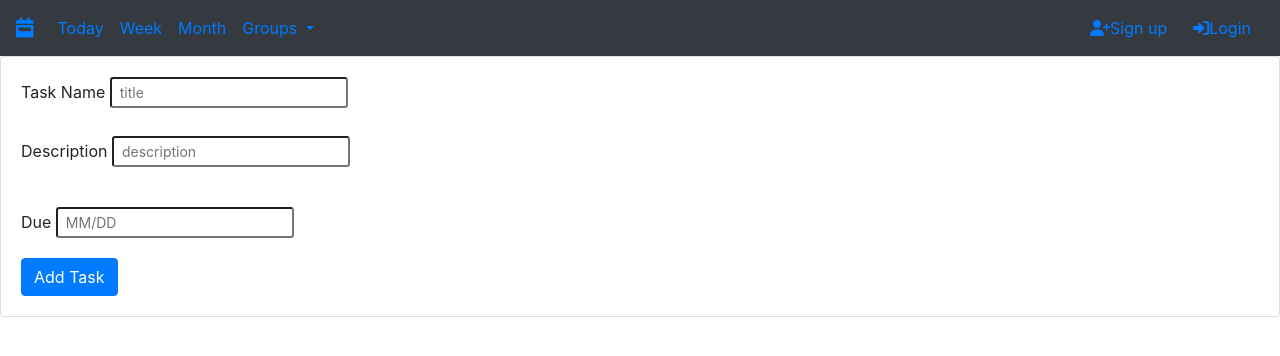
After one commit to YifanWang0/softdev_p02, a Flask app: page /day in a window 1280 px wide. The commit adds this page. Shown: the top 356 px of the page. Run offline with Flask 2, Linux system fonts and the light colour scheme; some libraries are stand-ins or nearby versions.

Commit message:
add routes and templates

```diff
--- a/app/app.py
+++ b/app/app.py
@@ -94,6 +94,26 @@ def logout():
     flash('Logged out successfully!', 'success')
     return redirect(url_for('index'))
 
+@app.route('/day')
+def day():
+    return render_template('day.html')
+
+@app.route('/week')
+def week():
+    return render_template('week.html')
+
+@app.route('/month')
+def month():
+    return render_template('month.html')
+
+@app.route('/search')
+def search():
+    return render_template('search.html')
+
+@app.route('/requests')
+def requests():
+    return render_template('requests.html')
+
 
 if __name__ == "__main__":
     app.debug = True
--- a/app/templates/base.html
+++ b/app/templates/base.html
@@ -14,9 +14,70 @@
 
     <link rel="stylesheet" href="https://stackpath.bootstrapcdn.com/bootstrap/4.3.1/css/bootstrap.min.css" integrity="sha384-ggOyR0iXCbMQv3Xipma34MD+dH/1fQ784/j6cY/iJTQUOhcWr7x9JvoRxT2MZw1T" crossorigin="anonymous">
 
+    <link rel="stylesheet" href="https://stackpath.bootstrapcdn.com/bootstrap/4.3.1/css/bootstrap.min.css"
+        integrity="sha384-ggOyR0iXCbMQv3Xipma34MD+dH/1fQ784/j6cY/iJTQUOhcWr7x9JvoRxT2MZw1T" crossorigin="anonymous">
+    <link rel="stylesheet" type="text/css" href="../static/css/style.css">
+
+    <script type="text/javascript"
+        src="https://cdnjs.cloudflare.com/ajax/libs/bootstrap-datepicker/1.4.1/js/bootstrap-datepicker.min.js"></script>
+    <script src="https://code.jquery.com/jquery-3.3.1.slim.min.js"
+        integrity="sha384-q8i/X+965DzO0rT7abK41JStQIAqVgRVzpbzo5smXKp4YfRvH+8abtTE1Pi6jizo"
+        crossorigin="anonymous"></script>
+    <script src="https://cdnjs.cloudflare.com/ajax/libs/popper.js/1.14.7/umd/popper.min.js"
+        integrity="sha384-UO2eT0CpHqdSJQ6hJty5KVphtPhzWj9WO1clHTMGa3JDZwrnQq4sF86dIHNDz0W1"
+        crossorigin="anonymous"></script>
+    <script src="https://stackpath.bootstrapcdn.com/bootstrap/4.3.1/js/bootstrap.min.js"
+        integrity="sha384-JjSmVgyd0p3pXB1rRibZUAYoIIy6OrQ6VrjIEaFf/nJGzIxFDsf4x0xIM+B07jRM"
+        crossorigin="anonymous"></script>
+    <script src="https://kit.fontawesome.com/0691185925.js" crossorigin="anonymous"></script>
+</head>
+<body>
+        <nav class="navbar navbar-expand-sm bg-dark">
+            <div class="navbar-header">
+                <a class="navbar-brand" href="/"><i class="fas fa-calendar-week"></i></a>
+            </div>
+            <ul class="navbar-nav mr-auto">
+                <li class="nav-item">
+                    <a class="nav-link" href="{{ url_for('day') }}">Today</a>
+                </li>
+                <li class="nav-item">
+                    <a class="nav-link" href="{{ url_for('week') }}">Week</a>
+                </li>
+                <li class="nav-item">
+                    <a class="nav-link" href="{{ url_for('month') }}">Month</a>
+                </li>
+                <li class="nav-item dropdown">
+                    <a class="nav-link dropdown-toggle" href="#" id="navbardrop" data-toggle="dropdown">
+                        Groups
+                    </a>
+                    <div class="dropdown-menu bg-dark">
+                        <a class="dropdown-item" href="{{ url_for('search') }}">Search</a>
+                        <a class="dropdown-item" href="{{ url_for('requests')}}">Requests</a>
+                    </div>
+                </li>
+                </li>
+            </ul>
+            <div class="nav navbar-nav ml-auto">
+                {% if 'user_id' not in  session %}
+                <li><a href="{{ url_for('register') }}"> <button class="btn btn-link"><i
+                                class="fas fa-user-plus"></i>Sign up</button></a></li>
+                <li><a href="{{ url_for('login') }}"> <button class="btn btn-link"><i
+                                class="fas fa-sign-in-alt"></i>Login</button></a></li>
+                {% else %}
+                <li class="navbar-text mr-4">
+                    {% if current_user is not none %}
+                    Currently logged in as: {{ current_user.username }}
+                    {% endif %}
+                </li>
+                <li><a href="{{ url_for('logout') }}"> <button class="btn btn-link btn-outline-warning"><i
+                                class="fas fa-sign-out-alt"></i>Log out</button></a></li>
+                {% endif %}
+            </div>
+        </nav>
     {% block content %}
 
     {% endblock content %}
-</head>
+</body>
+
 
 </html>
--- /dev/null
+++ b/app/templates/day.html
@@ -0,0 +1,23 @@
+{% extends "base.html" %}
+
+{% block content %}
+    <div class="card">
+        <div class="card-body">
+            <form action="/addtask">
+                <div class="form-group">
+                    Task Name
+                    <input class="form-control-sm card-title" type="text" name="title" placeholder="title"><br>
+                </div>
+                <div class="form-group">
+                    Description
+                    <input class="form-control-sm" type="text" name="description" placeholder="description"><br><br>
+                </div>
+                <div class="form-group">
+                    <label class="control-label" for="date">Due</label>
+                    <input class="form-control-sm" id="date" name="date" placeholder="MM/DD" type="text" />
+                </div>
+                <button class="btn btn-primary" type="submit">Add Task</button>
+            </form>
+        </div>
+    </div>
+{% endblock %}
--- a/app/templates/homepage.html
+++ b/app/templates/homepage.html
@@ -15,11 +15,11 @@
         <h5 class="card-title">Welcome to TimePage!</h5>
               <body>
                 <form action="/register">
-                  <button type="submit">Register</button>
+                  <button class="btn btn-primary" type="submit">Register</button>
                 </form>
                 <br>
                 <form action="/login">
-                  <button type="submit">Login</button>
+                  <button class="btn btn-primary" type="submit">Login</button>
                 </form>
 
               </body>
--- /dev/null
+++ b/app/templates/month.html
@@ -0,0 +1,3 @@
+{% extends "base.html" %}
+{% block content %}
+{% endblock %}
--- /dev/null
+++ b/app/templates/requests.html
@@ -0,0 +1,3 @@
+{% extends "base.html" %}
+{% block content %}
+{% endblock %}
--- /dev/null
+++ b/app/templates/search.html
@@ -0,0 +1,3 @@
+{% extends "base.html" %}
+{% block content %}
+{% endblock %}
--- /dev/null
+++ b/app/templates/week.html
@@ -0,0 +1,3 @@
+{% extends "base.html" %}
+{% block content %}
+{% endblock %}
--- a/doc/devlog.txt
+++ b/doc/devlog.txt
@@ -43,3 +43,7 @@ fixed app.py reformatting issues
 
 clementC -- 2020-01-10 8:23
 fixed jsonDecodeError
+
+emilyZ -- 2020-01-12 21:50
+added routes and templates for navbar
+implemented basic add task template for frontend
```
Also changed, not shown: doc/requirements.txt (deleted, +0 -13 lines), database.db, 2 other files.
